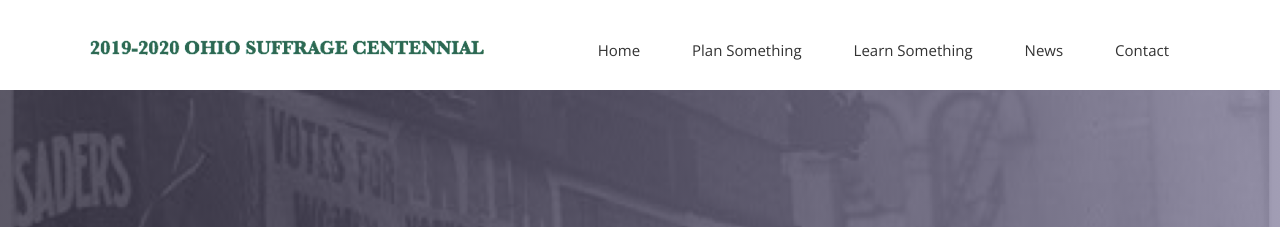
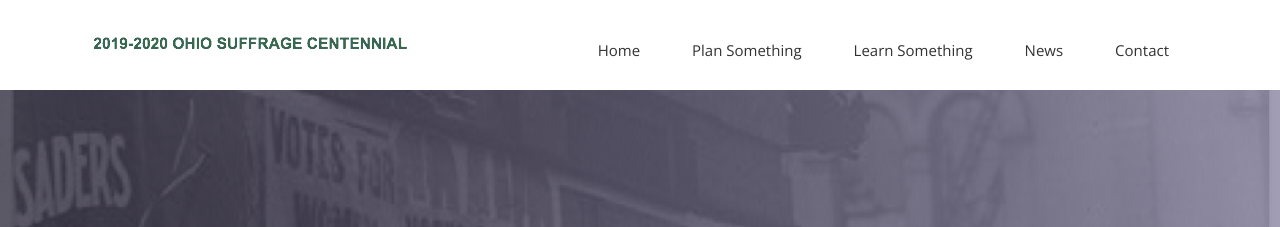
Before and after one commit to OhioSuffrageCentennial/ohiosuffragecentennial, a Jekyll site: the page built from index.html, in a window 1280 px wide. Shown: the top 227 px of the page. Built offline with Jekyll 4.4.1, drawn with Linux system fonts in a browser that asks for light colours; nearby versions of some CDN libraries; some web fonts are replaced.

Commit message:
update logo

```diff
--- a/_config.yml
+++ b/_config.yml
@@ -20,7 +20,7 @@ url: "http://hillaryfraley.github.io/ohiosuffragecentennial" # the base hostname
 # baseurl: "/the/subpath/of/your/site" # Set this value to "" if you want your site to be root
 baseurl: "/ohiosuffragecentennial"
 cover: "/assets/cover.png"
-logo: "/assets/logo1.jpg"
+logo: "/assets/logo.png"
 
 # Build settings
 markdown: kramdown
```
Also changed, not shown: img/logo.png.
